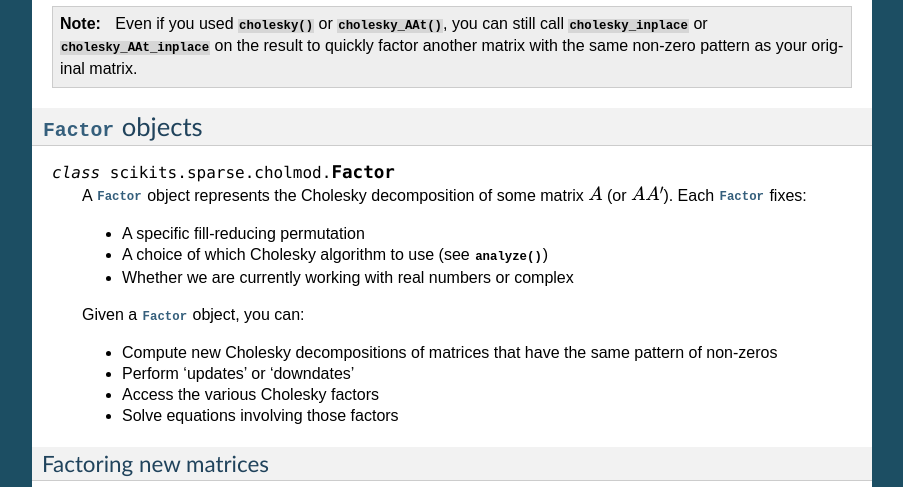
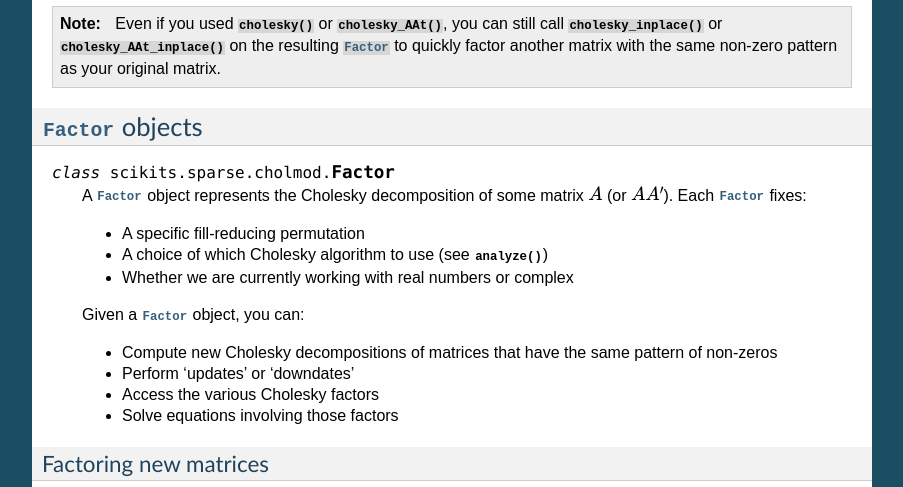
Before and after one commit to scikit-sparse/scikit-sparse, a Sphinx documentation site: the page built from doc/cholmod.rst, in a window 1280 px wide and 900 px high, scrolled down 1224 px, cut to the strip 241-728 px from the top of the window. Shown: the whole strip, without its empty margins (198-1101 px from the left). Built offline with Sphinx 7.4.7, drawn with Linux system fonts in a browser that asks for light colours; formulas are drawn with MathJax 3.

Commit message:
yet more doc fiddling

```diff
--- a/doc/cholmod.rst
+++ b/doc/cholmod.rst
@@ -76,10 +76,11 @@ of the ``analyze`` functions, which perform only fill-reduction:
 .. autofunction:: analyze_AAt(A, mode="auto")
 
 .. note:: Even if you used :func:`cholesky` or :func:`cholesky_AAt`,
-  you can still call :meth:`cholesky_inplace <Factor.cholesky_inplace>` or
-  :meth:`cholesky_AAt_inplace <Factor.cholesky_AAt_inplace>` on the result to quickly factor
-  another matrix with the same non-zero pattern as your original
-  matrix.
+  you can still call :meth:`cholesky_inplace()
+  <Factor.cholesky_inplace>` or :meth:`cholesky_AAt_inplace()
+  <Factor.cholesky_AAt_inplace>` on the resulting :class:`Factor` to
+  quickly factor another matrix with the same non-zero pattern as your
+  original matrix.
 
 :class:`Factor` objects
 -----------------------
```
